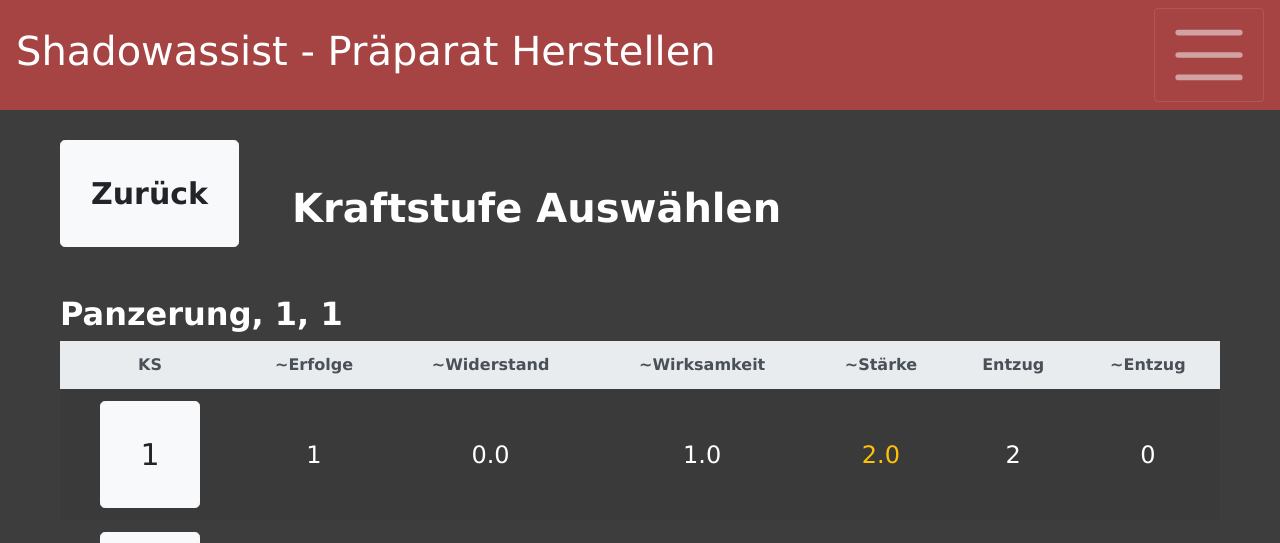
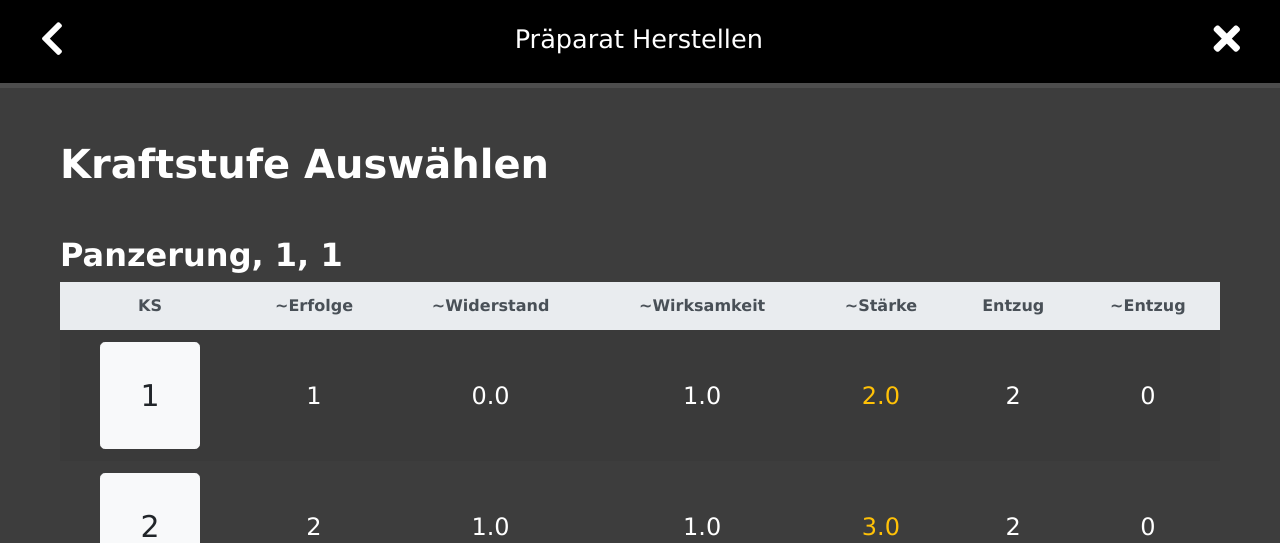
Before and after one commit to gokoururi/shadowassist, a Flask app: page /createPrep/1/1/1 in a window 1280 px wide. Shown: the top 543 px of the page. Run offline with Flask 2, Linux system fonts and the light colour scheme; data comes from the database, SQL or seed files in the repository; some libraries are stand-ins or nearby versions.

Commit message:
Update project

```diff
--- a/shadowassist/__init__.py
+++ b/shadowassist/__init__.py
@@ -2,11 +2,11 @@ from flask import Flask
 from flask_sqlalchemy import SQLAlchemy
 import os.path
 
-dbPath = 'data/shadowassist.db'
+dbPath = '/opt/data/shadowassist.db'
 app = Flask(__name__)
 app.config['APPLICATION_ROOT'] = '/shadowassist'
 app.config['SECRET_KEY'] = '28302703de0c676dfde280ba245'
-app.config['SQLALCHEMY_DATABASE_URI'] = 'sqlite:///../' + dbPath
+app.config['SQLALCHEMY_DATABASE_URI'] = 'sqlite:///' + dbPath
 db = SQLAlchemy(app)
 
 from shadowassist import routes
--- a/shadowassist/routes.py
+++ b/shadowassist/routes.py
@@ -7,29 +7,52 @@ from shadowassist.models import *
 def home():
     spells = Spell.query.all()
     preps = Prep.query.order_by(Prep.state.desc(), Prep.id.asc()).all()
-    return render_template('home.html', spells=spells, preps=preps, title="Präparate")
+    link = [
+        {
+            'url': '#',
+            'icon': 'bars',
+        },
+        {
+            'url': url_for('createPrepSelectSpell', _external=True),
+            'icon': 'plus-circle',
+        },
+    ]
+    return render_template('home.html', **locals(), title="Präparate")
 
-@app.route("/prepChangeState/<int:prep_id>/<int:state>")
+@app.route("/prepChange/state/<int:prep_id>/<int:state>")
 def prepChangeState(prep_id, state):
     prep = Prep.query.filter(Prep.id == prep_id)
     prep.update({'state': state})
     db.session.commit()
     return jsonify({"result": "ok"})
 
-@app.route("/prepDelete/<int:prep_id>")
-def prepChange(prep_id):
+@app.route("/prepChange/delete/<int:prep_id>")
+def prepChangeDelete(prep_id):
     prep = Prep.query.filter(Prep.id == prep_id).delete()
     db.session.commit()
     return jsonify({"result": "ok"})
 
-@app.route("/createPrep")
-def createPrepSelectSpell():
-    spells = Spell.query.all()
+def getSpellTypes(spells):
     spellTypes = []
     for spell in spells:
         if spell.type not in spellTypes:
             spellTypes.append(spell.type)
+    return spellTypes
 
+@app.route("/createPrep")
+def createPrepSelectSpell():
+    spells = Spell.query.all()
+    spellTypes = getSpellTypes(spells)
+    link = [
+        {
+            'url': '#',
+            'icon': 'bars',
+        },
+        {
+            'url': url_for('home', _external=True),
+            'icon': 'times',
+        },
+    ]
     return render_template('createPrep/00_selectSpell.html',
                            **locals(),
                            title="Präparat Herstellen")
@@ -37,10 +60,32 @@ def createPrepSelectSpell():
 @app.route("/createPrep/<int:spell_id>")
 def createPrepSelectContainer(spell_id):
     spell = Spell.query.filter(Spell.id == spell_id).first()
-    return render_template('createPrep/01_selectContainer.html', spell=spell, title="Präparat Herstellen")
+    link = [
+        {
+            'url': url_for('createPrepSelectSpell', _external=True),
+            'icon': 'chevron-left',
+        },
+        {
+            'url': url_for('home', _external=True),
+            'icon': 'times',
+        },
+    ]
+    return render_template('createPrep/01_selectContainer.html', **locals(), title="Präparat Herstellen")
 
 @app.route("/createPrep/<int:spell_id>/<container>")
 def createPrepSelectTrigger(spell_id, container):
+    link = [
+        {
+            'url': url_for('createPrepSelectContainer',
+                           spell_id=spell_id,
+                           _external=True),
+            'icon': 'chevron-left',
+        },
+        {
+            'url': url_for('home', _external=True),
+            'icon': 'times',
+        },
+    ]
     spell = Spell.query.filter(Spell.id == spell_id).first()
     return render_template('createPrep/02_selectTrigger.html',
                            **locals(),
@@ -48,6 +93,19 @@ def createPrepSelectTrigger(spell_id, container):
 
 @app.route("/createPrep/<int:spell_id>/<container>/<trigger>")
 def createPrepSelectForce(spell_id, container, trigger):
+    link = [
+        {
+            'url': url_for('createPrepSelectTrigger',
+                           spell_id=spell_id,
+                           container=container,
+                           _external=True),
+            'icon': 'chevron-left',
+        },
+        {
+            'url': url_for('home', _external=True),
+            'icon': 'times',
+        },
+    ]
     spell = Spell.query.filter(Spell.id == spell_id).first()
     return render_template('createPrep/03_selectForce.html',
                            **locals(),
@@ -55,6 +113,20 @@ def createPrepSelectForce(spell_id, container, trigger):
 
 @app.route("/createPrep/<int:spell_id>/<container>/<trigger>/<int:force>")
 def createPrepSelectPotency(spell_id, container, trigger, force):
+    link = [
+        {
+            'url': url_for('createPrepSelectForce',
+                           spell_id=spell_id,
+                           container=container,
+                           trigger=trigger,
+                           _external=True),
+            'icon': 'chevron-left',
+        },
+        {
+            'url': url_for('home', _external=True),
+            'icon': 'times',
+        },
+    ]
     spell = Spell.query.filter(Spell.id == spell_id).first()
     return render_template('createPrep/04_selectPotency.html',
                            **locals(),
@@ -62,6 +134,21 @@ def createPrepSelectPotency(spell_id, container, trigger, force):
 
 @app.route("/createPrep/<int:spell_id>/<container>/<trigger>/<int:force>/<int:potency>")
 def createPrepResistDrain(spell_id, container, trigger, force, potency):
+    link = [
+        {
+            'url': url_for('createPrepSelectPotency',
+                           spell_id=spell_id,
+                           container=container,
+                           trigger=trigger,
+                           force=force,
+                           _external=True),
+            'icon': 'chevron-left',
+        },
+        {
+            'url': url_for('home', _external=True),
+            'icon': 'times',
+        },
+    ]
     spell = Spell.query.filter(Spell.id == spell_id).first()
     return render_template('createPrep/05_resistDrain.html',
                            **locals(),
--- a/shadowassist/static/main.css
+++ b/shadowassist/static/main.css
@@ -49,6 +49,7 @@ html, body {
 .card .btn {
 }
 
+.saMenueOverlay,
 .overlay {
   display: none;
   position: fixed;
@@ -58,8 +59,10 @@ html, body {
   left: 0;
   width: 100%;
   height: 100%;
-  background: rgba(0,0,0, 0.8);
-  z-index: 2;
+  background-color: rgba(0,0,0, 0.8);
+  transition-property: all;
+  transition-duration: 1s;
+  z-index: 20;
   text-align: center;
   vertical-align: middle;
   font-size: 24px;
@@ -91,3 +94,82 @@ html, body {
 .force-table .btn {
   min-width: 100px;
 }
+
+/* saMenue */
+
+.saMenue {
+  display: flex;
+  position: fixed;
+  top: 0;
+  bottom: 0;
+  left: -500px;
+  z-index: 30;
+  transition-property: left;
+  transition-duration: 0.5s;
+  background: #FFF;
+}
+
+.saMenue ul {
+  padding: 0;
+  list-style: none;
+}
+.saMenue li {
+  padding: 20px 40px 20px 20px;
+  font-size: 2vmax;
+  color: #989898;
+}
+
+.saMenue li:hover {
+  background: #f1f1f1;
+  cursor: pointer;
+}
+
+.overlay a.btn {
+  font-size: 2vmax;
+}
+/* saNav */
+.saNav {
+  display: flex;
+  justify-content: space-between;
+  position: fixed;
+  top: 0;
+  left: 0;
+  right: 0;
+  z-index: 5;
+  font-size: 2vmax;
+  color: #FFF;
+  padding: 20px 40px;
+  background: #000;
+  border-bottom: 5px solid #4d4d4d;
+}
+
+.saNavTitle {
+  flex-basis: content;
+  /*
+  background: #F00;
+  */
+}
+
+.saNavButtons {
+  flex-basis: content;
+  /*
+  background: #FF0;
+  */
+}
+
+.saNav .saButton {
+  color: #FFF;
+  font-size: 3vmax;
+}
+
+a.saButton:hover {
+  color: #fffb96;
+  text-decoration: none;
+  cursor: pointer;
+}
+
+a.saButton:active {
+  color: #fff500;
+  text-decoration: none;
+  cursor: pointer;
+}
--- a/shadowassist/static/main.js
+++ b/shadowassist/static/main.js
@@ -9,8 +9,18 @@ function onLoad() {
     $('a[name=prepStow]').on('click touch', prepStow);
     $('a[name=prepTake]').on('click touch', prepTake);
     $('a[name=prepDelete]').on('click touch', prepDelete);
+    $('a.fa-bars').on('click touch', openMenue);
+    $('.saMenueOverlay').on('click touch', closeMenue);
 }
 
+function openMenue() {
+  $('.saMenue').css("left", "0");
+  $('.saMenueOverlay').css("display", "block");
+}
+function closeMenue() {
+  $('.saMenue').css("left", "-500px");
+  $('.saMenueOverlay').css("display", "none");
+}
 function prepTake() {prepChange(2);}
 function prepStow() {prepChange(1);}
 function prepActivate() {prepChange(0);}
@@ -18,7 +28,7 @@ function prepActivate() {prepChange(0);}
 function prepChange(state) {
   var prepId = $('#overPrep.id').text()
   $.getJSON(
-    $SCRIPT_ROOT + '/prepChangeState/' + prepId + '/' + state, function(jqXHR) {
+    $SCRIPT_ROOT + '/prepChange/state/' + prepId + '/' + state, function(jqXHR) {
       location.reload()
     }
   )
@@ -27,7 +37,7 @@ function prepChange(state) {
 function prepDelete() {
   var prepId = $('#overPrep.id').text()
   $.getJSON(
-    $SCRIPT_ROOT + '/prepDelete/' + prepId, function(jqXHR) {
+    $SCRIPT_ROOT + '/prepChange/delete/' + prepId, function(jqXHR) {
       location.reload()
     }
   )
--- a/shadowassist/templates/createPrep/00_selectSpell.html
+++ b/shadowassist/templates/createPrep/00_selectSpell.html
@@ -1,8 +1,7 @@
 {% extends "layout.html" %}
 {% block content %}
 
-<a href="{{ url_for('home', _external=true) }}" class="btn prep-btn btn-lg btn-light mb-5 font-weight-bold">Zurück</a>
-<h1 class="font-weight-bold text-white ml-5" style="display: inline-block">Zauber auswählen</h1>
+<h1 class="font-weight-bold text-white" style="display: inline-block">Zauber auswählen</h1>
 
 {% for spellType in spellTypes %}
 <h2 class="mt-5 font-weight-bold text-white">{{ spellType }}</h2>
--- a/shadowassist/templates/createPrep/01_selectContainer.html
+++ b/shadowassist/templates/createPrep/01_selectContainer.html
@@ -1,9 +1,7 @@
 {% extends "layout.html" %}
 {% block content %}
 
-<a href="{{ url_for('createPrepSelectSpell', _external=true) }}"
-   class="btn prep-btn btn-lg btn-light mb-5 font-weight-bold">Zurück</a>
-<h1 class="font-weight-bold text-white ml-5"
+<h1 class="font-weight-bold text-white mb-5"
     style="display: inline-block">Herzstück auswählen</h1>
 
 <h2 class="font-weight-bold text-white">{{ spell.name }}</h2>
--- a/shadowassist/templates/createPrep/02_selectTrigger.html
+++ b/shadowassist/templates/createPrep/02_selectTrigger.html
@@ -1,11 +1,7 @@
 {% extends "layout.html" %}
 {% block content %}
 
-<a href="{{ url_for('createPrepSelectContainer',
-                    spell_id=spell_id,
-                    _external=true) }}"
-   class="btn prep-btn btn-lg btn-light mb-5 font-weight-bold">Zurück</a>
-<h1 class="font-weight-bold text-white ml-5"
+<h1 class="font-weight-bold text-white mb-5"
     style="display: inline-block">Auslöser auswählen</h1>
 
 <h2 class="font-weight-bold text-white">{{ spell.name }}, {{ container }}</h2>
--- a/shadowassist/templates/createPrep/03_selectForce.html
+++ b/shadowassist/templates/createPrep/03_selectForce.html
@@ -1,12 +1,7 @@
 {% extends "layout.html" %}
 {% block content %}
 
-<a href="{{ url_for('createPrepSelectTrigger',
-                     spell_id=spell_id,
-                     container=container,
-                     _external=true) }}"
-   class="btn prep-btn btn-lg btn-light mb-5 font-weight-bold">Zurück</a>
-<h1 class="font-weight-bold text-white ml-5" style="display: inline-block">Kraftstufe Auswählen</h1>
+<h1 class="font-weight-bold text-white mb-5" style="display: inline-block">Kraftstufe Auswählen</h1>
 
 <h2 class="font-weight-bold text-white">{{ spell.name }}, {{ container }}, {{ trigger }}</h2>
 
--- a/shadowassist/templates/layout.html
+++ b/shadowassist/templates/layout.html
@@ -2,22 +2,16 @@
 <html lang="en" dir="ltr">
   <head>
     <meta name="mobile-web-app-capable" content="yes">
-    <meta name="theme-color" content="#a64444">
+    <meta name="theme-color" content="#000">
     <meta charset="utf-8">
     <link rel="icon" href="{{ url_for('static', filename='favicon.png', _external=true) }}" type="image/png"/>
     <link rel="stylesheet" href="https://stackpath.bootstrapcdn.com/bootstrap/4.1.3/css/bootstrap.min.css" integrity="sha384-MCw98/SFnGE8fJT3GXwEOngsV7Zt27NXFoaoApmYm81iuXoPkFOJwJ8ERdknLPMO" crossorigin="anonymous">
     <link rel="stylesheet" type="text/css" href="{{ url_for('static', filename='main.css', _external=true) }}">
-    <title>
-      {% if title %}
-        Shadowassist - {{ title }}
-      {% else %}
-        Shadowassist
-      {% endif %}
-    </title>
+    <link rel="stylesheet" href="https://use.fontawesome.com/releases/v5.5.0/css/all.css" integrity="sha384-B4dIYHKNBt8Bc12p+WXckhzcICo0wtJAoU8YZTY5qE0Id1GSseTk6S+L3BlXeVIU" crossorigin="anonymous">
+    <title>Shadowassist{% if title %} - {{ title }}{% endif %}</title>
   </head>
   <body>
     <script type=text/javascript>
-      //$SCRIPT_ROOT = {{ request.script_root|tojson|safe }};
       $SCRIPT_ROOT = {{ request.headers.get('X-Script-Name')|tojson|safe }};
     </script>
     <script type=text/javascript src="{{ url_for('static', filename='jquery-3.3.1.min.js', _external=true) }}"></script>
@@ -25,26 +19,29 @@
     <script src="https://stackpath.bootstrapcdn.com/bootstrap/4.1.3/js/bootstrap.min.js" integrity="sha384-ChfqqxuZUCnJSK3+MXmPNIyE6ZbWh2IMqE241rYiqJxyMiZ6OW/JmZQ5stwEULTy" crossorigin="anonymous"></script>
     <script type=text/javascript src="{{ url_for('static', filename='main.js', _external=true) }}"></script>
 
-    <div class="pos-f-t fixed-top">
+    <div class="saNav">
+      <div class="saNavButtons saNavButtonsLeft">
+        <a href="{{ link[0].url }}" class="saButton fas fa-{{ link[0].icon }}"></a>
+      </div>
+      <div class="saNavTitle">{{ title }}{% if subtitle %}: {{ subtitle }}{% endif %}</div>
+      <div class="saNavButtons saNavButtonsRight">
+        <a href="{{ link[1].url }}" class="saButton fas fa-{{ link[1].icon }}"></a>
+      </div>
+    </div>
 
-  <div class="collapse" id="navbarToggleExternalContent">
-    <div class="bg-dark p-3">
-      <a href="{{ url_for('home', _external=true) }}" class="nav-btn btn btn-secondary btn-lg btn-block">Präparate</a>
-      <a href="#" class="nav-btn btn btn-light btn-lg btn-block">Alchemische Zauber</a>
-      <a href="#" class="nav-btn btn btn-light btn-lg btn-block">Character Daten</a>
+    <div class="saMenue">
+      <ul>
+        <li><i href="#" class="fas fa-id-card"></i> <a>Character Daten</a></li>
+        <li><i href="#" class="fas fa-flask"></i> <a>Präparate</a></li>
+        <li><i href="#" class="fas fa-fire"></i> <a>Zauber</a></li>
+        <li><i href="#" class="fas fa-ghost"></i> <a>Geister</a></li>
+      </ul>
     </div>
-  </div>
+    <div class="saMenueOverlay">
+    </div>
 
-  <nav class="navbar navbar-dark bg-red">
-    <h1 class="h1 text-white" href="#">Shadowassist - {{ title }}</h1>
-    <button class="navbar-toggler" type="button" data-toggle="collapse" data-target="#navbarToggleExternalContent" aria-controls="navbarToggleExternalContent" aria-expanded="false" aria-label="Toggle navigation">
-      <span class="navbar-toggler-icon display-4"></span>
-    </button>
-  </nav>
-
-</div>
     <div class="content">
-      {% block content %}{% endblock %}
+    {% block content %}{% endblock %}
     </div>
   </body>
 </html>
```
Also changed, not shown: shadowassist/templates/createPrep/04_selectPotency.html (+1 -7 lines), shadowassist/templates/createPrep/05_resistDrain.html (+7 -13 lines), shadowassist/templates/home.html (+4 -6 lines), 1 other file.
